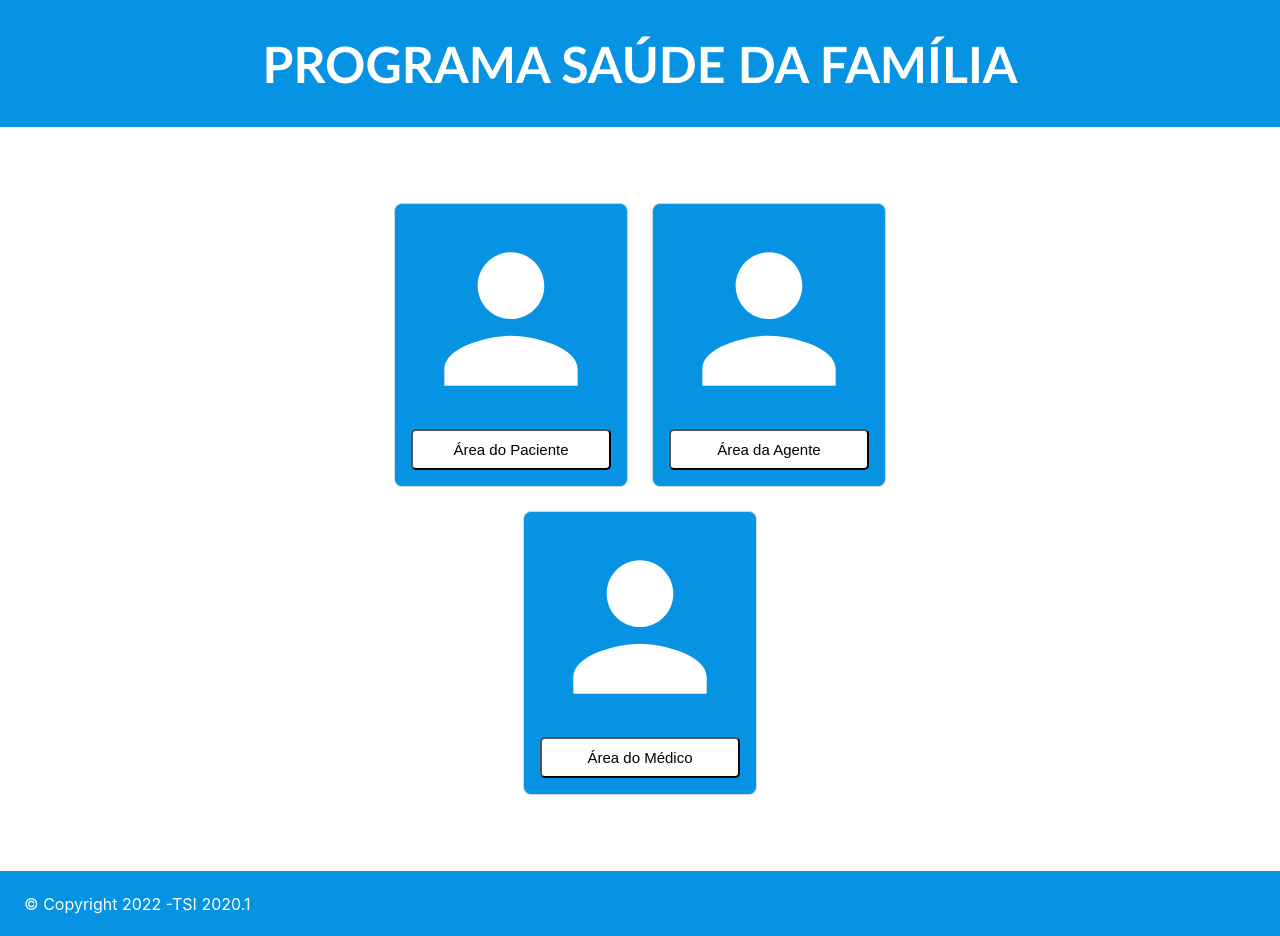
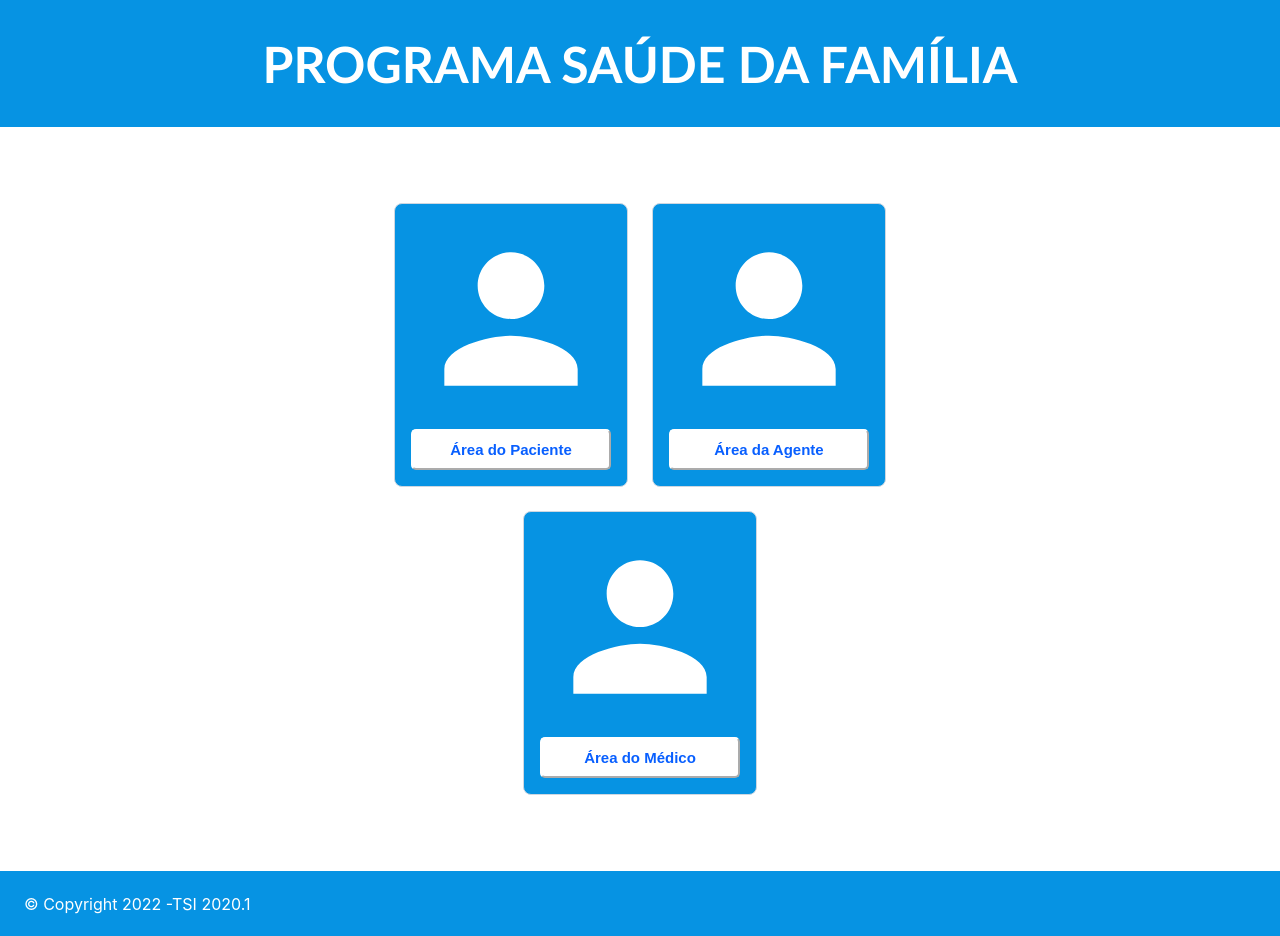
Before and after one commit to sistemaPSF/frontend, a React (Create React App) app: page /Areas in a window 1280 px wide. Built offline with nearby package versions, Linux system fonts and the light colour scheme.

Commit message:
ajustes de estilo

```diff
--- a/src/packages/pages/Areas/Areas.tsx
+++ b/src/packages/pages/Areas/Areas.tsx
@@ -32,8 +32,8 @@ function Areas() {
           direction="column"
           justifyContent="center"
           alignItems="center"
-          width="60vh"
-          minHeight="65vh"
+          width="70vh"
+          minHeight="68vh"
           // border="1px solid #000"
           borderRadius="12px"
         >
@@ -48,7 +48,7 @@ function Areas() {
                 <IconButton>
                   <PersonIcon style={{ fontSize: 200, color: 'white'}}/>
                 </IconButton>
-                <CustomButton1 style={{ backgroundColor: "#FFFFFF"}}
+                <CustomButton1 style= {{  borderColor:'#FFF', color: '#085fff', backgroundColor: '#FFF' }}
 
                 onClick={() => {
                   navigate('/SigninPaciente')
@@ -61,7 +61,7 @@ function Areas() {
                 <IconButton>
                   <PersonIcon style={{ fontSize: 200, color: 'white'}}/>
                 </IconButton>
-                <CustomButton1 style={{ backgroundColor: "#FFFFFF"}}
+                <CustomButton1 style= {{  borderColor:'#FFF', color: '#085fff', backgroundColor: '#FFF' }}
 
                 onClick={() => {
                   navigate('/SigninAgente')
@@ -74,7 +74,7 @@ function Areas() {
                 <IconButton>
                   <PersonIcon style={{ fontSize: 200, color: 'white'}}/>
                 </IconButton>
-                <CustomButton1 style={{ backgroundColor: "#FFFFFF"}}
+                <CustomButton1 style= {{  borderColor:'#FFF', color: '#085fff', backgroundColor: '#FFF' }}
 
                 onClick={() => {
                   navigate('/SigninMedico')
--- a/src/packages/pages/Areas/styles.ts
+++ b/src/packages/pages/Areas/styles.ts
@@ -36,4 +36,5 @@ export const CustomButton1 = styled.button`
     font-size: 15px;
     padding: 10px 20px;
     border-radius: 5px;
+    font-weight: bold;
 `;
--- a/src/packages/pages/CrudAgente/Agendamento/Agendamento.tsx
+++ b/src/packages/pages/CrudAgente/Agendamento/Agendamento.tsx
@@ -116,7 +116,7 @@ function Agendamento() {
                         margin="dense"
                     />
 
-                    <Box textAlign="end" width="90%" mt="4px">
+                    <Box textAlign="end" width="100%" mt="5px">
                         <CustomButton1 style={{ borderColor: '#0693E3', color: 'white', backgroundColor: '#0693E3' }}
                             data-testid="cadastrar"
                             onClick={() => Agendamento()}
--- a/src/packages/pages/CrudAgente/Signin/Signin.tsx
+++ b/src/packages/pages/CrudAgente/Signin/Signin.tsx
@@ -71,7 +71,7 @@ function SigninAgente() {
                     justifyContent="center"
                     alignItems="center"
                     width="70vh"
-                    minHeight="65vh"
+                    minHeight="68vh"
                     border="1px solid #0693E3"
                     borderRadius="2px"
                 >
@@ -102,7 +102,7 @@ function SigninAgente() {
                         />
                         <LabelError>{error}</LabelError>
                         <Box textAlign="end" width="100%">
-                            <CustomButton1 style= {{ color: 'white', backgroundColor: '#0693E3' }}
+                            <CustomButton1 style= {{ borderColor: '#0693E3', color: 'white', backgroundColor: '#0693E3' }}
                                 data-testid="btnEntrar"
                                 onClick={handleLogin}
                                 >
@@ -115,6 +115,7 @@ function SigninAgente() {
                                 style= {{ color: '#034C81' }}
                                 component="button"
                                 variant="h6"
+                                fontWeight="bold"
                                 underline="none"
                                 onClick={() => {
                                   navigate('/CrudAgente')
--- a/src/packages/pages/CrudMedico/Signin/Signin.tsx
+++ b/src/packages/pages/CrudMedico/Signin/Signin.tsx
@@ -72,7 +72,7 @@ function SigninMedico() {
                     justifyContent="center"
                     alignItems="center"
                     width="70vh"
-                    minHeight="65vh"
+                    minHeight="68vh"
                     border="1px solid #0693E3"
                     borderRadius="2px"
                 >
@@ -103,7 +103,7 @@ function SigninMedico() {
                         />
                         <LabelError>{error}</LabelError>
                         <Box textAlign="end" width="100%">
-                            <CustomButton1 style= {{ color: 'white', backgroundColor: '#0693E3' }}
+                            <CustomButton1 style= {{ borderColor: '#0693E3', color: 'white', backgroundColor: '#0693E3' }}
                                 data-testid="btnEntrar"
                                 onClick={handleLogin}
                                 >
@@ -116,6 +116,7 @@ function SigninMedico() {
                                 style= {{ color: '#034C81' }}
                                 component="button"
                                 variant="h6"
+                                fontWeight="bold"
                                 underline="none"
                                 onClick={() => {
                                   navigate('/CrudMedico')
--- a/src/packages/pages/CrudPaciente/Signin/Signin.tsx
+++ b/src/packages/pages/CrudPaciente/Signin/Signin.tsx
@@ -70,7 +70,7 @@ function SigninPaciente() {
                     justifyContent="center"
                     alignItems="center"
                     width="70vh"
-                    minHeight="65vh"
+                    minHeight="68vh"
                     border="1px solid #0693E3"
                     borderRadius="2px"
                 >
@@ -101,7 +101,7 @@ function SigninPaciente() {
                         />
                         <LabelError>{error}</LabelError>
                         <Box textAlign="end" width="100%">
-                            <CustomButton1 style= {{ color: 'white', backgroundColor: '#0693E3' }}
+                            <CustomButton1 style= {{ borderColor: '#0693E3', color: 'white', backgroundColor: '#0693E3' }}
                                 data-testid="btnEntrar"
                                 onClick={handleLogin}
                                 >
@@ -114,6 +114,7 @@ function SigninPaciente() {
                                 style= {{ color: '#034C81' }}
                                 component="button"
                                 variant="h6"
+                                fontWeight="bold"
                                 underline="none"
                                 onClick={() => {
                                   navigate('/CrudPaciente')
--- a/src/packages/pages/HomeInicio/Home.tsx
+++ b/src/packages/pages/HomeInicio/Home.tsx
@@ -33,7 +33,7 @@ function Home() {
                     <Subtitle> Programa Saúde da Família </Subtitle>
                 </Box>
                 <Box maxWidth="1000px">
-                    <CustomButton1 style= {{ color: 'black', backgroundColor: '#E0E6F8' }}
+                    <CustomButton1 style= {{  borderColor:'#FFF', color: '#085fff', backgroundColor: '#FFF' }}
                     onClick={() => {
                         navigate('/Areas');
                       }}
--- a/src/packages/pages/HomeInicio/styles.ts
+++ b/src/packages/pages/HomeInicio/styles.ts
@@ -39,4 +39,5 @@ export const CustomButton1 = styled.button`
     font-size: 15px;
     padding: 10px 40px;
     border-radius: 5px;
+    font-weight: bold;
 `;
```
